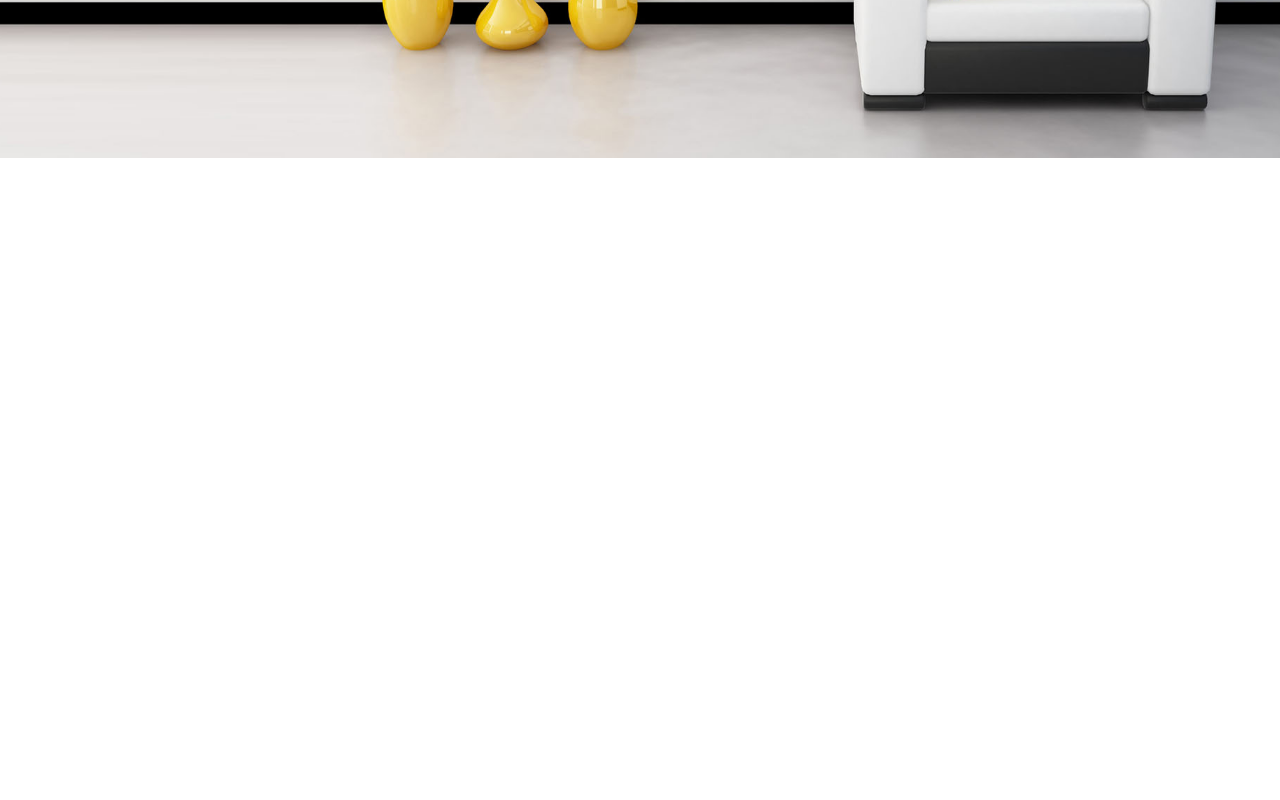
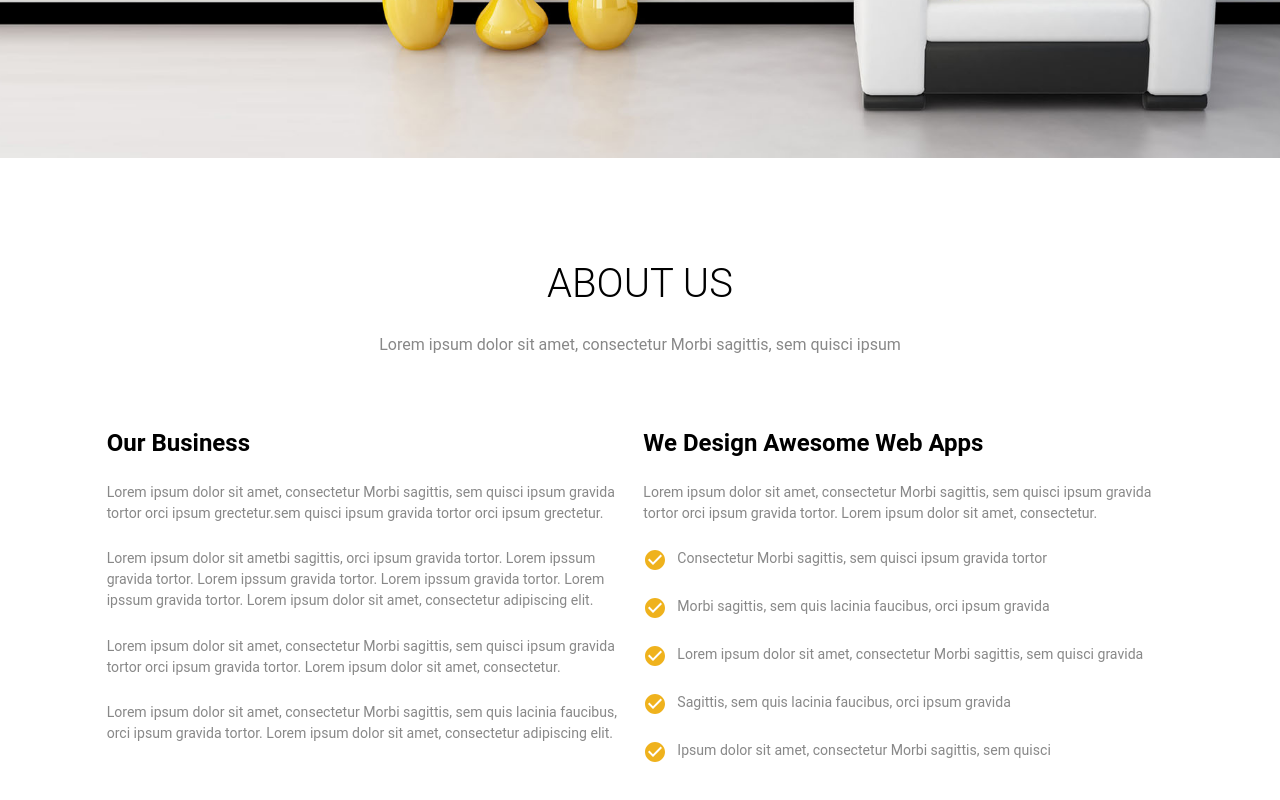
Before and after one commit to rogerioduenas/relax_architecture, a Next.js app: page / in a window 1280 px wide. Shown: the part 492-1292 px from the top of the page. Before the commit the page ends 800 px from the top, so only its background shows below. Built offline with nearby package versions, Linux system fonts and the light colour scheme.

Commit message:
feat: create About Us section

```diff
--- /dev/null
+++ b/src/components/About/index.js
@@ -0,0 +1,97 @@
+import React from 'react'
+import { Typography, Box } from '@mui/material'
+import CheckCircleIcon from '@mui/icons-material/CheckCircle';
+import { useTheme } from '@mui/material/styles';
+import texts from './texts';
+
+function About() {
+  const theme = useTheme();
+
+  return (
+    <Box
+      sx={{
+        backgroundColor: theme.palette.secondary.main,
+        color: theme.palette.primary.main,
+        display: 'flex',
+        flexDirection: 'column',
+        padding: '100px',
+        gap: '3rem',
+        "@media (max-width: 500px)": {
+          padding: '30px',
+      },
+      }}>
+      <Box
+        sx={{
+          display: 'flex',
+          flexDirection: 'column',
+          alignItems: 'center'
+        }}>
+        <Typography variant='h1'>
+          ABOUT US
+        </Typography>
+        <Typography variant='subTitle'>
+          Lorem ipsum dolor sit amet, consectetur Morbi sagittis, sem quisci ipsum
+        </Typography>
+      </Box>
+      <Box
+        sx={{
+          display: 'flex',
+          flexDirection: 'row',
+          justifyContent: 'space-evenly',
+          flexWrap: 'wrap'
+        }}>
+        <Box
+          sx={{
+            width: '530px'
+          }}>
+          <Typography
+            variant='h2'
+            fontWeight="700">
+            Our Business
+          </Typography>
+          {texts.ob.map(text =>
+            <Typography
+              variant='text'
+              sx={{
+                display: 'flex',
+                columnGap: '10px',
+              }}>
+              {text}
+            </Typography>
+          )}
+        </Box>
+        <Box
+          sx={{
+            width: '530px'
+          }}>
+          <Typography
+            variant='h2'
+            fontWeight="700">
+            We Design Awesome Web Apps
+          </Typography>
+          <Typography
+            variant='text'
+            sx={{
+              display: 'flex',
+              columnGap: '10px',
+            }}>
+            Lorem ipsum dolor sit amet, consectetur Morbi sagittis, sem quisci ipsum gravida tortor orci ipsum gravida tortor. Lorem ipsum dolor sit amet, consectetur.
+          </Typography>
+          {texts.wd.map(text =>
+            <Typography
+              variant='text'
+              sx={{
+                display: 'flex',
+                columnGap: '10px',
+              }}>
+              <CheckCircleIcon color='themeColor' />
+              {text}
+            </Typography>
+          )}
+        </Box>
+      </Box>
+    </Box>
+  )
+}
+
+export default About
--- /dev/null
+++ b/src/components/About/texts.js
@@ -0,0 +1,15 @@
+const texts = {
+  ob: ['Lorem ipsum dolor sit amet, consectetur Morbi sagittis, sem quisci ipsum gravida tortor orci ipsum grectetur.sem quisci ipsum gravida tortor orci ipsum grectetur.',
+    'Lorem ipsum dolor sit ametbi sagittis, orci ipsum gravida tortor. Lorem ipssum gravida tortor. Lorem ipssum gravida tortor. Lorem ipssum gravida tortor. Lorem ipssum gravida tortor. Lorem ipsum dolor sit amet, consectetur adipiscing elit.',
+    'Lorem ipsum dolor sit amet, consectetur Morbi sagittis, sem quisci ipsum gravida tortor orci ipsum gravida tortor. Lorem ipsum dolor sit amet, consectetur.',
+    'Lorem ipsum dolor sit amet, consectetur Morbi sagittis, sem quis lacinia faucibus, orci ipsum gravida tortor. Lorem ipsum dolor sit amet, consectetur adipiscing elit.'],
+  wd: ['Consectetur Morbi sagittis, sem quisci ipsum gravida tortor',
+    'Morbi sagittis, sem quis lacinia faucibus, orci ipsum gravida',
+    'Lorem ipsum dolor sit amet, consectetur Morbi sagittis, sem quisci gravida',
+    'Sagittis, sem quis lacinia faucibus, orci ipsum gravida',
+    'Ipsum dolor sit amet, consectetur Morbi sagittis, sem quisci'
+  ]
+}
+
+
+export default texts
--- a/src/pages/index.js
+++ b/src/pages/index.js
@@ -3,6 +3,7 @@ import { ThemeProvider, CssBaseline, Box } from '@mui/material';
 import theme from './../theme/index';
 import HeaderMenu from '@/components/HeaderMenu';
 import Hero from '@/components/Hero';
+import About from '@/components/About';
 
 export default function Home() {
   return (
@@ -11,6 +12,7 @@ export default function Home() {
       <Box>
         <HeaderMenu />
         <Hero />
+        <About />
       </Box>
     </ThemeProvider>
   );
--- a/src/theme/index.js
+++ b/src/theme/index.js
@@ -19,15 +19,34 @@ const theme = createTheme({
     h1: {
       fontSize: '2.5rem',
       lineHeight: '3.2rem',
+      marginBottom: '1.5rem',
+      "@media (max-width: 400px)": {
+        fontSize: '2rem',
+      },
     },
     h2: {
       fontSize: '1.5rem',
+      marginBottom: '1.5rem',
+      marginBottom: '1.5rem',
+      "@media (max-width: 400px)": {
+        fontSize: '1.3rem',
+      },
+    },
+    subTitle: {
+      fontSize: '1rem',
+      color: '#888888',
+      marginBottom: '1.5rem'
+    },
+    text: {
+      fontSize: '0.88rem',
+      color: '#888888',
+      marginBottom: '1.5rem',
     },
     heroSection: {
       fontSize: '2.5rem',
       lineHeight: '3.2rem',
       "@media (max-width: 768px)": {
-        fontSize: '1.5rem',
+        fontSize: '2rem',
         lineHeight: '2.2rem',
       },
     }
```
